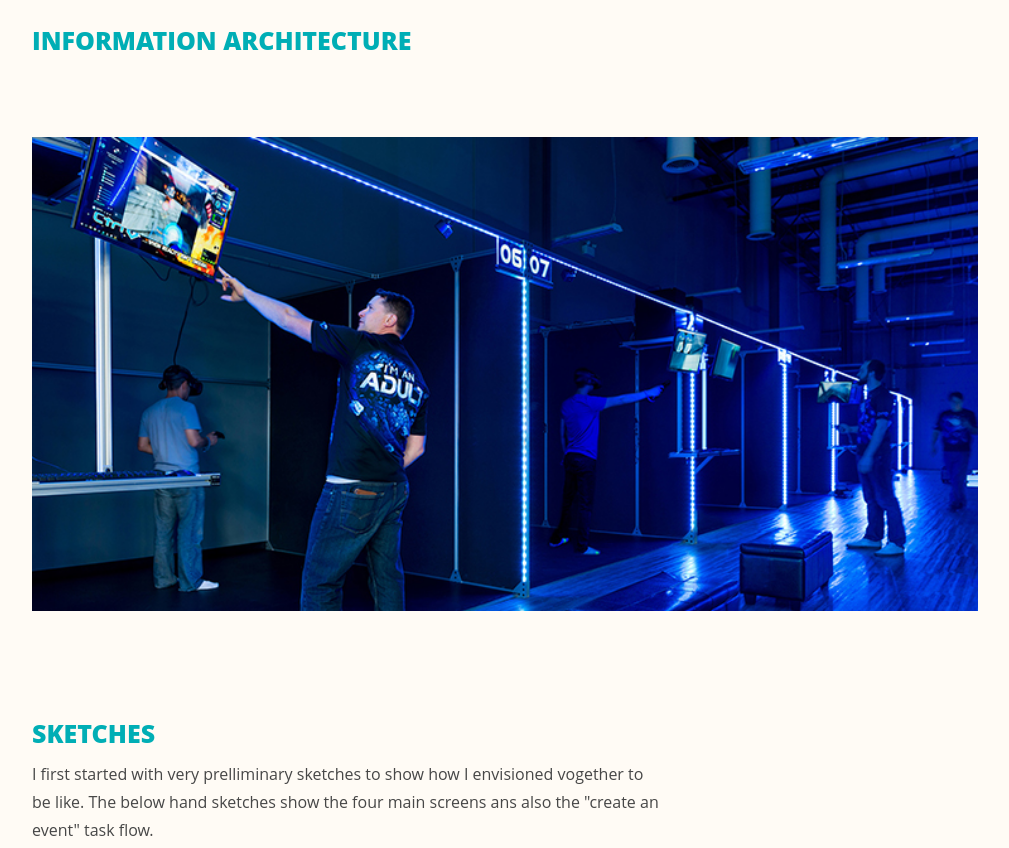
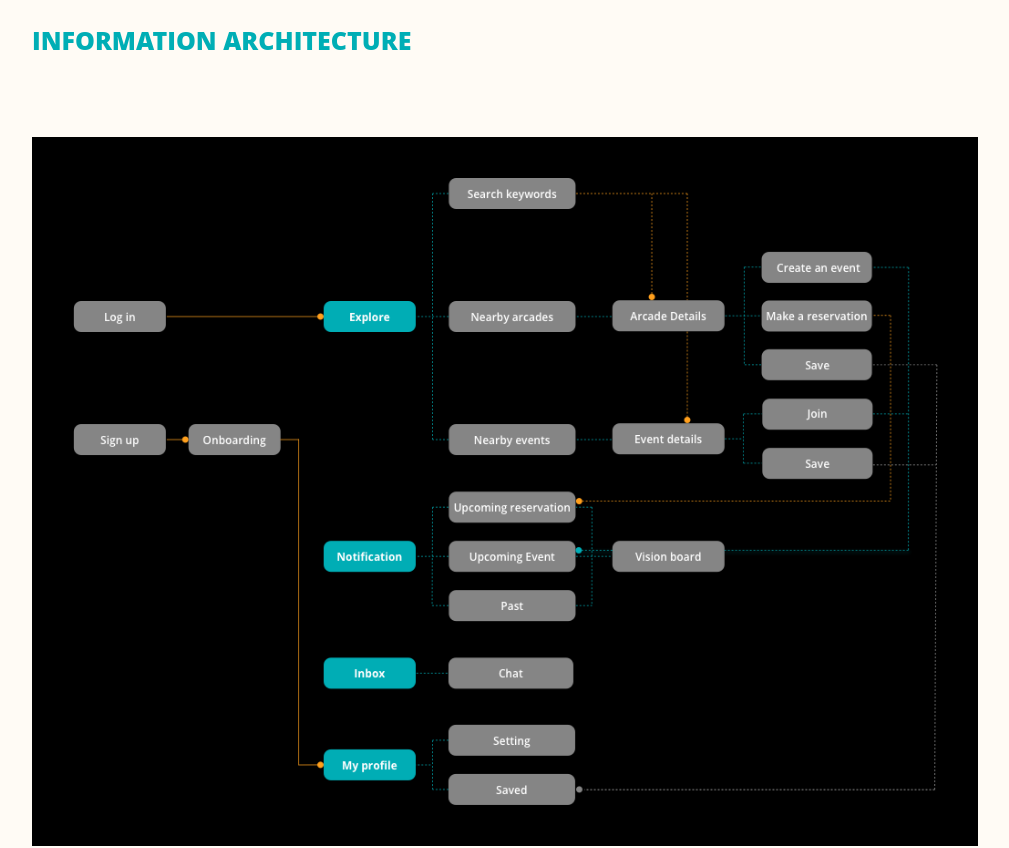
Before and after one commit to gaojiajiajia/portfolio, a website: page vogether/index.html in a window 1280 px wide. Shown: the part 5869-6717 px from the top of the page, without its empty margins (135-1144 px from the left). Drawn offline with nearby package versions, Linux system fonts and the light colour scheme; some packages are replaced by stand-ins of ours; a script that the page names is missing.

Commit message:
information

```diff
--- a/vogether/index.html
+++ b/vogether/index.html
@@ -552,7 +552,7 @@
             <img
               class="arcade"
               style="width: 100%;"
-              src="../img/projects/vogether/arcade.jpg"
+              src="../img/projects/vogether/information.png"
             />
           </div>
         </div>
```
Also changed, not shown: img/projects/vogether/information.png (added).
